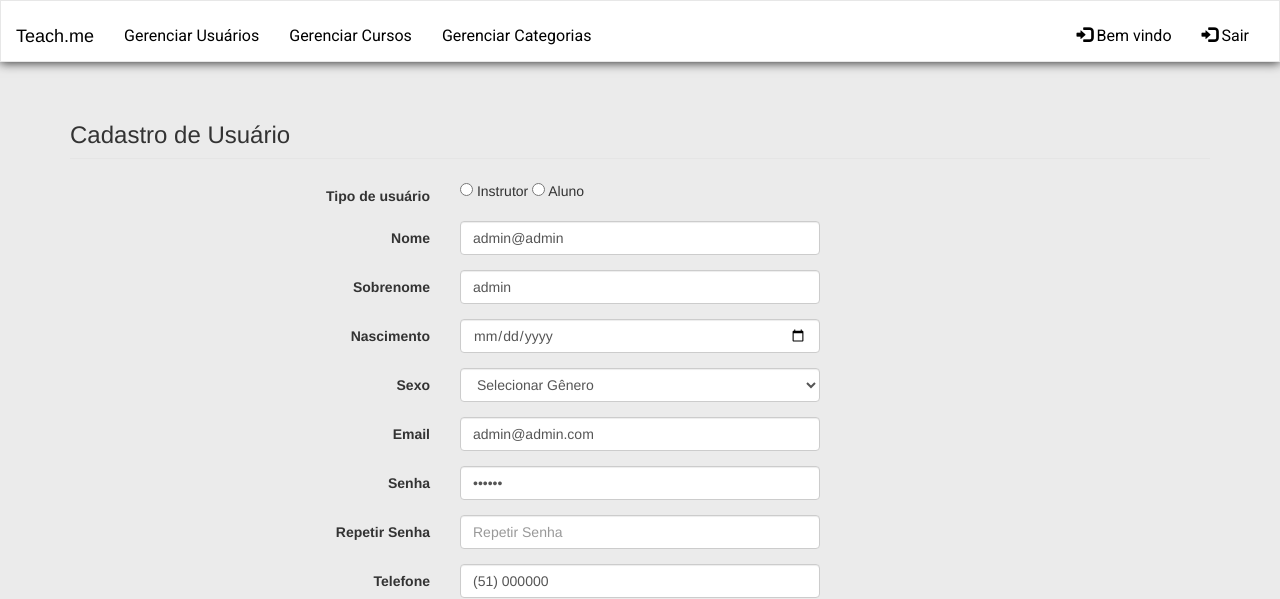
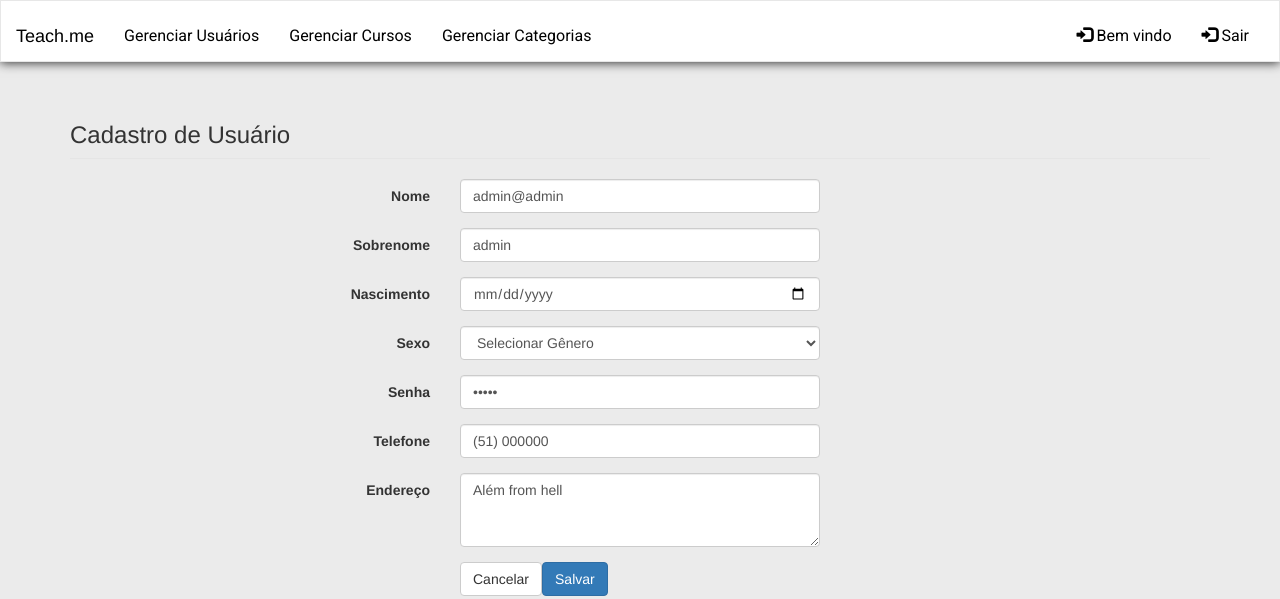
Before and after one commit to roavellarm/Teach.me, an Angular app: page /user/1 in a window 1280 px wide. Shown: the top 599 px of the page. Built offline with nearby package versions, Linux system fonts and the light colour scheme; a web font is replaced by a local one.

Commit message:
updates in login, register, user-form and user-index

```diff
--- a/src/app/account/login/login.component.html
+++ b/src/app/account/login/login.component.html
@@ -8,13 +8,13 @@
         </div>
         <div class="panel-body">
           <div class="col-md-12">
-            <input type="text" class="form-control" name="username" placeholder="Email Address" required="" autofocus="" />
+            <input type="text" class="form-control" name="email" id="email" placeholder="Email Address" [(ngModel)]="user.email" required="" autofocus="" />
           </div>
           <br>
           <br>
 
           <div class="col-md-12">
-            <input type="password" class="form-control" name="password" placeholder="Password" required="" />
+            <input type="password" class="form-control" name="password" id="password" [(ngModel)]="user.password" placeholder="Password" required="" />
           </div>
           <br>
           <br>
--- a/src/app/account/login/login.component.ts
+++ b/src/app/account/login/login.component.ts
@@ -13,20 +13,28 @@ export class LoginComponent implements OnInit {
   constructor(private userService: UserService, private router: Router) { }
 
   ngOnInit() {
+    this.user = new User();
   }
 
   login() {
-    let tempEmail = 'admin@admin.com';
+
+    let tempEmail = this.user.email;
+    let tempPassword = this.user.password;
+
     let tempUser = this.userService.getByEmail(tempEmail);
 
     if (tempUser != undefined) {
-      if (tempUser.email == 'admin@admin.com') {
-        localStorage.setItem('userToken', 'admin');
+      if (tempEmail === tempUser.email && tempPassword === tempUser.password) {
+        if (tempUser.email == 'admin@admin.com') {
+          localStorage.setItem('userToken', 'admin');
+        } else {
+          tempUser.userType ? localStorage.setItem('userToken', 'student') : localStorage.setItem('userToken', 'instructor');
+        }
+        localStorage.setItem('currentUser', tempEmail);
+        window.location.assign("/index");
       } else {
-        tempUser.userType ? localStorage.setItem('userToken', 'student') : localStorage.setItem('userToken', 'instructor');
+        alert('Senha incorreta!');
       }
-      localStorage.setItem('currentUser', tempEmail);
-      window.location.assign("/index");
     } else {
       alert('E-mail inexistente');
     }
--- a/src/app/account/register/register.component.ts
+++ b/src/app/account/register/register.component.ts
@@ -21,7 +21,7 @@ export class RegisterComponent implements OnInit {
 
   save() {
     if (this.emailVerify()) {
-      this.service.add(this.user);
+      this.service.post(this.user);
       this.user = new User();
       this.router.navigate(['/user']);
     } else {
--- a/src/app/course/course.service.ts
+++ b/src/app/course/course.service.ts
@@ -15,8 +15,6 @@ export class CourseService {
   autoIncrement: number = 1;
 
   constructor(private userService: UserService, private categoryService: CategoryService) {
-    this.instructors = userService.getInstructors();
-    this.students = userService.getStudents();
     this.categories = categoryService.getAll();
   }
 
--- a/src/app/course/form-course/form-course.component.ts
+++ b/src/app/course/form-course/form-course.component.ts
@@ -14,14 +14,14 @@ import { User } from './../../user/user';
 export class FormCourseComponent implements OnInit {
   course:Course;
   user: User;
-  instructors: User[]=[];
+  users: User[]=[];
   categories: Category[]=[];
   id:number;
   constructor(private service: CourseService, private userService: UserService, private categoryService: CategoryService, private router: Router, private activatedRoute: ActivatedRoute) { }
 
   ngOnInit()
   {
-    this.instructors = this.userService.getInstructors();
+    this.users = this.userService.getAll();
     this.categories = this.categoryService.getAll();
     this.id = this.activatedRoute.snapshot.params['id'];
 
--- a/src/app/user/form-user/form-user.component.html
+++ b/src/app/user/form-user/form-user.component.html
@@ -3,17 +3,6 @@
     <legend><h3>Cadastro de Usuário</h3></legend>
 
     <div *ngIf="showAlert" class="alert alert-danger" role="alert">{{error}}</div>
-    <div class="form-group">
-      <label class="col-lg-4 control-label">Tipo de usuário</label>
-      <div class="col-lg-4">
-        <div>
-          <input type="radio" name="userType" id=userType value="false" checked="" [(ngModel)]="user.userType">
-          Instrutor
-          <input type="radio" name="userType" id=userType value="true" [(ngModel)]="user.userType">
-          Aluno
-        </div>
-      </div>
-    </div>
 
     <div class="form-group">
       <label for="firstName" class="col-lg-4 control-label">Nome</label>
@@ -44,24 +33,21 @@
         </select>
       </div>
     </div>
-    <div class="form-group">
+
+    <!-- <div class="form-group">
       <label for="email" class="col-lg-4 control-label">Email</label>
       <div class="col-lg-4">
         <input type="email" class="form-control" name="email" id="email" required placeholder="Email" [(ngModel)]="user.email">
       </div>
-    </div>
+    </div> -->
+
     <div class="form-group">
       <label for="password" class="col-lg-4 control-label">Senha</label>
       <div class="col-lg-4">
         <input type="password" class="form-control" name="password" required id="password" placeholder="Senha" [(ngModel)]="user.password">
       </div>
     </div>
-    <div class="form-group">
-      <label for="password" class="col-lg-4 control-label">Repetir Senha</label>
-      <div class="col-lg-4">
-        <input type="password" class="form-control" name="" required id="password" placeholder="Repetir Senha">
-      </div>
-    </div>
+
     <div class="form-group">
         <label for="phone" class="col-lg-4 control-label">Telefone</label>
         <div class="col-lg-4">
--- a/src/app/user/form-user/form-user.component.ts
+++ b/src/app/user/form-user/form-user.component.ts
@@ -31,14 +31,14 @@ export class FormUserComponent implements OnInit {
   save() {
     if (isNaN(this.id)) {
       if (this.emailVerify()) {
-        this.userService.add(this.user);
+        this.userService.post(this.user);
         this.user = new User();
       } else {
         this.showAlert = true;
         this.error = "Email já cadastrado!";
       }
     } else {
-      this.userService.update(this.id, this.user);
+      this.userService.put(this.id, this.user);
       this.router.navigate(['/user']);
 
     }
--- a/src/app/user/index-user/index-user.component.html
+++ b/src/app/user/index-user/index-user.component.html
@@ -16,7 +16,7 @@
         <tbody>
             <tr *ngFor="let user of users">
                 <td>{{user.id}}</td>
-                <td>{{user.userType}}</td>
+                <td>{{ user.userType && 'Estudante' || 'Instrutor' }}</td>
                 <td>{{user.firstName}}</td>
                 <td>{{user.phone}}</td>
                 <td>{{user.email}}</td>
--- a/src/app/user/user.service.ts
+++ b/src/app/user/user.service.ts
@@ -5,7 +5,7 @@ import { User } from './user';
 export class UserService {
   users:User[]=[
     { id:1, firstName:"admin@admin", lastName:"admin", birthDate:new Date(1969,12,24), phone:"(51) 000000", email:"admin@admin.com",
-    password:"secret", adress:"Além from hell", userType:false },
+    password:"admin", adress:"Além from hell", userType:false },
     { id:2, firstName:"Ciclano", lastName:"Araujo", birthDate:new Date(1969,12,24), phone:"(51) 99567-4545", email:"ciclano@email.com",
       password:"secret", adress:"Além from hell", userType:false },
     { id:3, firstName:"Beltrano", lastName:"Da Silva", birthDate:new Date(1965,9,15), phone:"(51) 99977-7666", email:"beltrano@email.com",
@@ -13,42 +13,11 @@ export class UserService {
     { id:4, firstName:"Fulano", lastName:"M", birthDate:new Date(1984,5,30), phone:"(55) 98234-6384", email:"fulano@email.com",
       password:"secret", adress:"Ohio que o parta", userType:false }
   ];
-  // instructors:User[]=[];
-  // students:User[]=[];
-  // user:User;
+
   autoIncrement: number = 5;
-  // instructorAutoIncrement: number = 1;
-  // studentAutoIncrement: number = 1;
 
   constructor() { }
 
-  // refreshUsersTypes() {
-  //   this.instructors = [];
-  //   this.students = [];
-  //   this.instructorAutoIncrement = 1;
-  //   this.studentAutoIncrement = 1;
-  //   for (let _user of this.users) {
-  //     this.user = new User();
-  //     if(_user.userType){
-  //       this.user = _user;
-  //       this.user.id = this.studentAutoIncrement++;
-  //       this.students.push(this.user);
-  //     } else {
-  //       this.user.id = this.instructorAutoIncrement++;
-  //       this.instructors.push(_user);
-  //     }
-  //   }
-  // }
-
-  getStudents(){
-    return this.getAll().filter(user => user.userType == true);
-  }
-
-  getInstructors(){
-    // this.refreshUsersTypes();
-    // return this.instructors;
-    return this.getAll().filter(user => user.userType == false);
-  }
 
   getAll() {
     return this.users;
@@ -62,13 +31,13 @@ export class UserService {
     return this.users.find(user => user.email == _email);
   }
 
-  add(_user: User) {
+  post(_user: User) {
     _user.id = this.autoIncrement++;
     this.users.push(_user);
     // this.refreshUsersTypes();
   }
 
-  update(_id:number, _user:User){
+  put(_id:number, _user:User){
     let i = this.users.indexOf(this.get(_id),0);
     this.users[i] = _user;
     // this.refreshUsersTypes();
--- a/src/public/styles.css
+++ b/src/public/styles.css
@@ -29,6 +29,7 @@ body {
 .navbar-brand {
     color: black !important;
 }
+
 
 .custom-footer {
     position: fixed;
```
